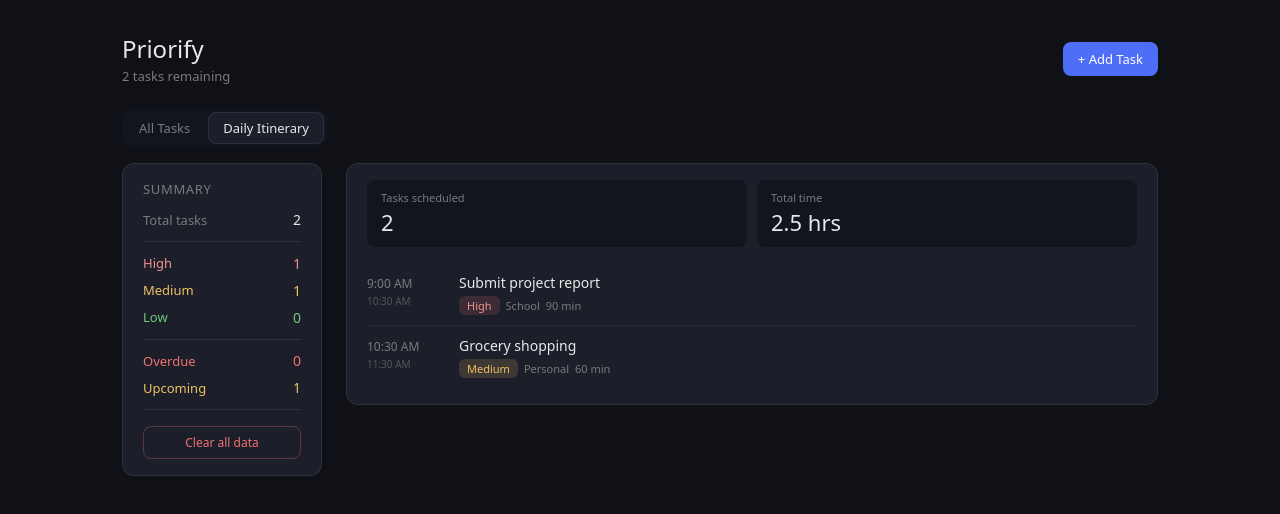
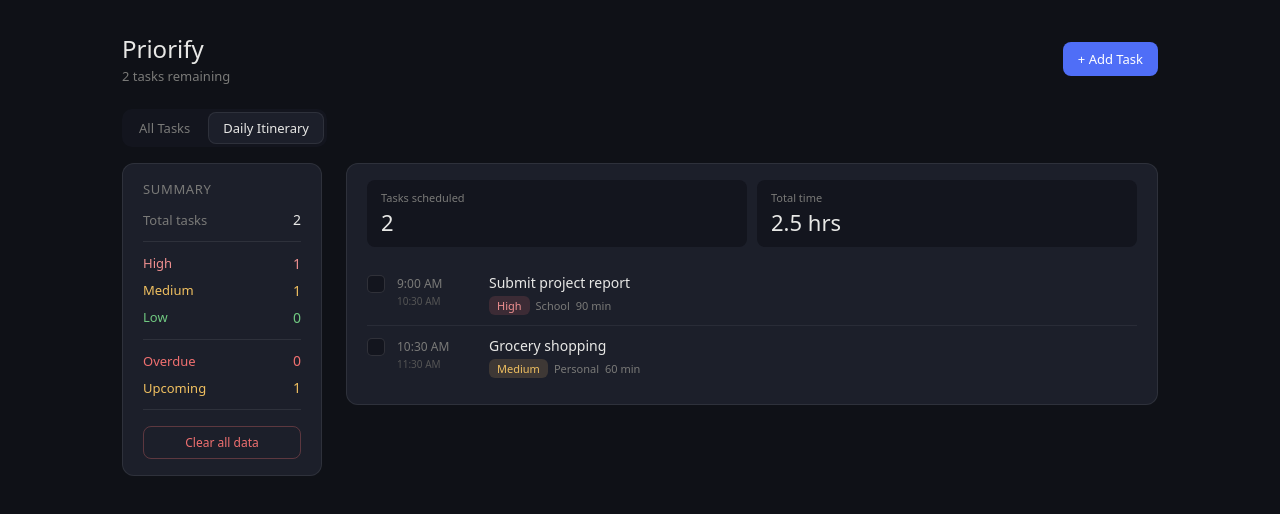
Before and after one commit to ARid01/Priorify, a React (Create React App) app: page / in a window 1280 px wide. Both pictures are taken after a click on the button "Daily Itinerary". Shown: the top 514 px of the page. Built offline with nearby package versions, Linux system fonts and the light colour scheme.

Commit message:
Added support for completing tasks off itinerary

```diff
--- a/src/App.css
+++ b/src/App.css
@@ -372,6 +372,11 @@ select option {
 }
 .itinerary-slot:last-child { border-bottom: none; }
 
+.itinerary-slot-done {
+  opacity: 0.4;
+  text-decoration: line-through;
+}
+
 .time-block {
   display: flex;
   flex-direction: column;
--- a/src/App.js
+++ b/src/App.js
@@ -152,7 +152,7 @@ export default function App() {
               />
             ) : (
               <div className="card">
-                <ItineraryView tasks={tasks} />
+                <ItineraryView tasks={tasks} onComplete={handleComplete} />
               </div>
             )}
         </div>
--- a/src/components/ItineraryView.js
+++ b/src/components/ItineraryView.js
@@ -51,7 +51,7 @@ function buildItinerary(tasks) {
     return slots;
 }
 
-export default function ItineraryView({ tasks }) {
+export default function ItineraryView({ tasks, onComplete }) {
     const slots = buildItinerary(tasks);
     const totalMins = slots.reduce((sum, t) => sum + Number(t.estimatedTime), 0);
 
@@ -78,7 +78,11 @@ export default function ItineraryView({ tasks }) {
 
             <div className="itinerary-list">
                 {slots.map((task) => (
-                    <div key={task.id} className="itinerary-slot">
+                    <div key={task.id} className={`itinerary-slot ${task.completed ? "itinerary-slot-done" : ""}`}>
+                        <div
+                            className={`custom-checkbox ${task.completed ? "checked" : ""}`}
+                            onClick={() => onComplete(task.id)}
+                        />
                         <div className="time-block">
                             <span className="time-start">{task.startLabel}</span>
                             <span className="time-end">{task.endLabel}</span>
--- a/src/components/TaskList.js
+++ b/src/components/TaskList.js
@@ -79,16 +79,6 @@ export default function TaskList({ tasks, onComplete, onEdit, onDelete }) {
                         </button>
                     ))}
 
-                    {userCategories.map((cat) => (
-                        <button
-                            key={cat}
-                            className={`tab ${filter === cat ? "active" : ""}`}
-                            onClick={() => setFilter(cat)}
-                        >
-                        {cat}
-                        </button>
-                    ))}
-
                     <button
                         className={`tab tab-overdue-filter ${filter === "overdue" ? "active-overdue" : ""}`}
                         onClick={() => setFilter("overdue")}
@@ -101,6 +91,16 @@ export default function TaskList({ tasks, onComplete, onEdit, onDelete }) {
                     >
                         Upcoming
                     </button>
+
+                    {userCategories.map((cat) => (
+                        <button
+                            key={cat}
+                            className={`tab ${filter === cat ? "active" : ""}`}
+                            onClick={() => setFilter(cat)}
+                        >
+                        {cat}
+                        </button>
+                    ))}
                 </div>
 
                 <div className="sort-control">
```
